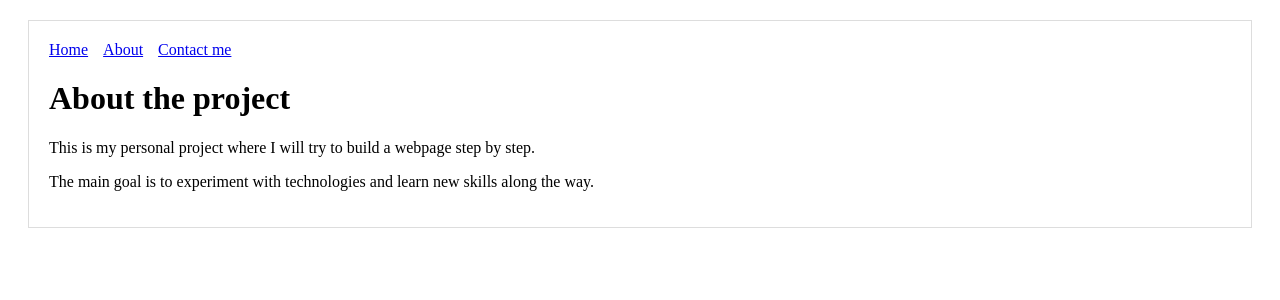
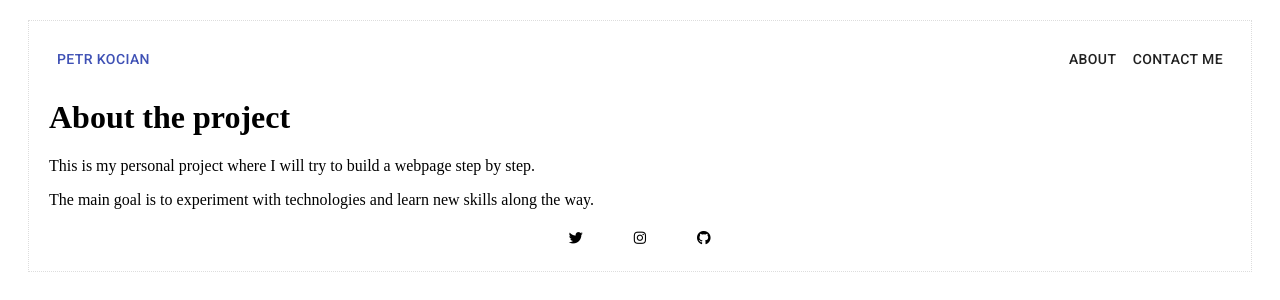
Before and after one commit to koci54/portfolio-project, a Next.js app: page /about in a window 1280 px wide. Shown: the top 300 px of the page. Built offline with nearby package versions, Linux system fonts and the light colour scheme.

Commit message:
header and footer buttons

```diff
--- /dev/null
+++ b/assets/css/styles.css
@@ -0,0 +1,9 @@
+.header {
+    display: flex;
+    justify-content: space-between;
+}
+
+.footer {
+    display: flex;
+    justify-content: center;
+}
--- /dev/null
+++ b/components/Footer.js
@@ -0,0 +1,36 @@
+import Link from 'next/link';
+// import '../assets/css/styles.css'
+import { Button } from '@material-ui/core'
+
+export default function Footer() {
+  return (
+    <div className="footer">
+     <Button
+            href="https://twitter.com/PetrKocian"
+            target="_blank"
+            color="inherit"
+            className='twitterlink'>
+
+            <i className={"twittericon" + " fab fa-twitter"} />
+    </Button>
+    <Button
+            color="inherit"
+            href="https://www.instagram.com/koci54/"
+            target="_blank"
+            className="instagramlink"
+          >
+            <i className={"instagramicon" + " fab fa-instagram"} />
+    </Button>
+     <Button
+            color="inherit"
+            href="https://github.com/koci54"
+            target="_blank"
+            className="githublink"
+          >
+            <i className={"githubicon" + " fab fa-github"} />
+          </Button>
+
+
+    </div>
+  )
+}
--- /dev/null
+++ b/components/Head.js
@@ -0,0 +1,30 @@
+import Head from 'next/head';
+
+const House = props => (
+    <div>
+        <Head>
+            <title>Petr Kocian portfolio</title>
+     <meta charSet="utf-8" />
+          <meta
+            name="viewport"
+            content="width=device-width, initial-scale=1, shrink-to-fit=no"
+          />
+          <meta name="theme-color" content="#000000" />
+
+
+          {/* Fonts and icons */}
+          <link
+            rel="stylesheet"
+            type="text/css"
+            href="https://fonts.googleapis.com/css?family=Roboto:300,400,500,700|Roboto+Slab:400,700|Material+Icons"
+          />
+          <link
+            href="https://use.fontawesome.com/releases/v5.0.10/css/all.css"
+            rel="stylesheet"
+          />
+        </Head>
+
+    </div>
+)
+
+export default House
--- a/components/Header.js
+++ b/components/Header.js
@@ -1,21 +1,23 @@
-import Link from 'next/link'
-
-const linkStyle = {
-  marginRight: 15
-}
+import Link from 'next/link';
+import '../assets/css/styles.css'
+import { Button } from '@material-ui/core'
 
 export default function Header() {
   return (
-    <div>
+    <div className="header">
+      <div className="logo">
         <Link href="/">
-        <a style={linkStyle}>Home</a>
+          <Button color='primary'>Petr Kocian</Button>
         </Link>
+      </div>
+      <div className="rightlinks">
         <Link href="/about">
-        <a style={linkStyle}>About</a>
+        <Button>About</Button>
         </Link>
         <Link href="/contact">
-        <a style={linkStyle}>Contact me</a>
+        <Button>Contact me</Button>
         </Link>
+      </div>
     </div>
   )
 }
--- a/components/MyLayout.js
+++ b/components/MyLayout.js
@@ -1,16 +1,20 @@
 import Header from './Header'
+import Footer from './Footer'
+import House from './Head'
 
 const layoutStyle = {
   margin: 20,
   padding: 20,
-  border: '1px solid #DDD'
+  border: '1px dotted #DDD'
 }
 
 export default function Layout(props) {
   return (
     <div style={layoutStyle}>
+      <House />
       <Header />
       {props.children}
+      <Footer />
     </div>
   )
 }
--- /dev/null
+++ b/next.config.js
@@ -0,0 +1,7 @@
+const withCSS = require('@zeit/next-css');
+const withFonts = require('next-fonts');
+module.exports = withCSS(withFonts({
+  webpack(config, options) {
+   return config;
+  },
+}));
--- a/package.json
+++ b/package.json
@@ -12,7 +12,10 @@
   "author": "Petr Kocian",
   "license": "MIT",
   "dependencies": {
+    "@material-ui/core": "^4.9.10",
+    "@zeit/next-css": "^1.0.1",
     "next": "^9.3.1",
+    "next-fonts": "^1.0.3",
     "react": "^16.13.1",
     "react-dom": "^16.13.1"
   }
--- a/pages/about.js
+++ b/pages/about.js
@@ -6,8 +6,8 @@ export default function About() {
         <h1>
         About the project
         </h1>
-      <p>This is my personal project where I will try to build a webpage step by step.</p>
-        <p>The main goal is to experiment with technologies and learn new skills along the way.</p>
+         <p>This is my personal project where I will try to build a webpage step by step.</p>
+         <p>The main goal is to experiment with technologies and learn new skills along the way.</p>
     </Layout>
   )
 }
```
Also changed, not shown: assets/images/bg7.jpg (deleted). Lines whose indentation alone changed are shown as unchanged.
